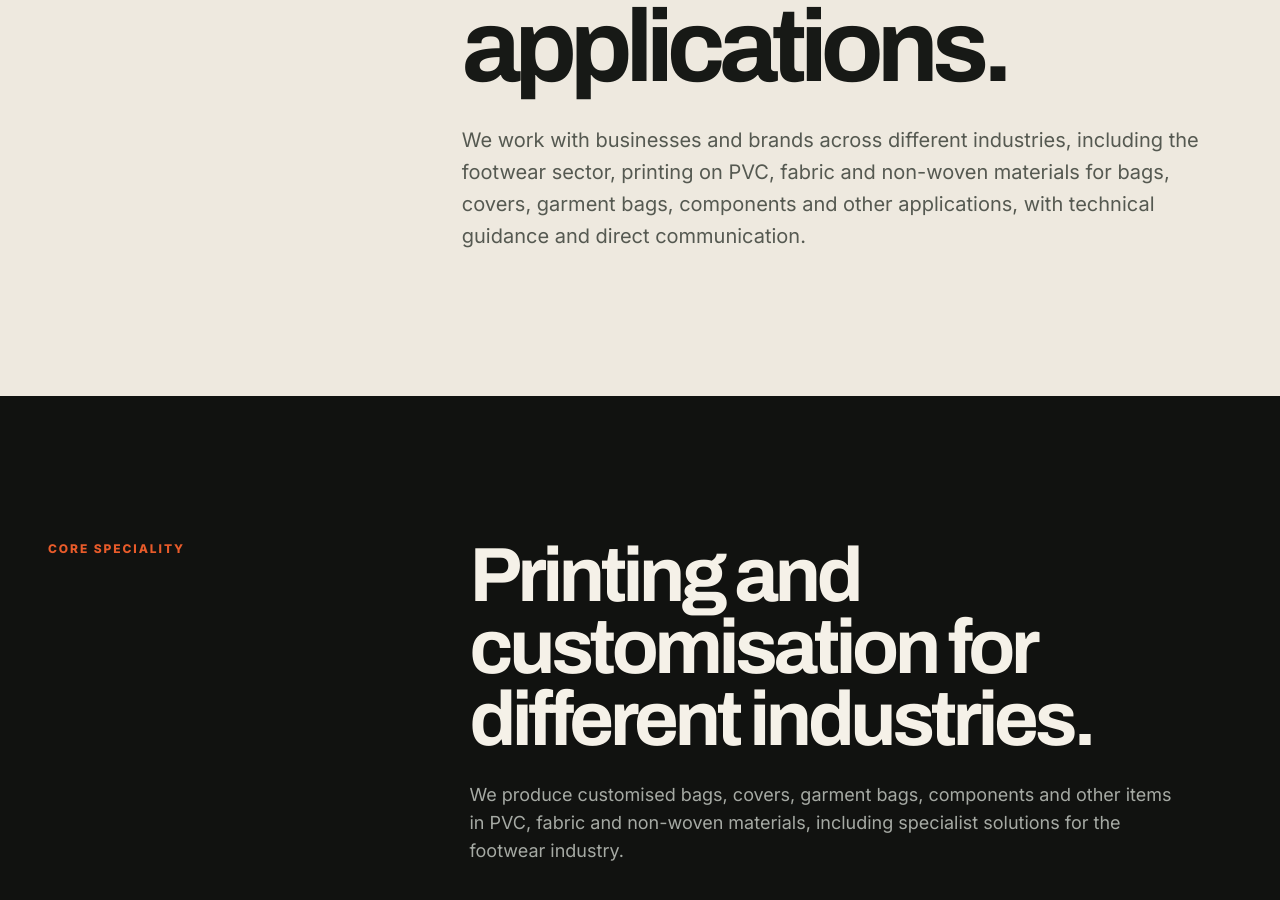
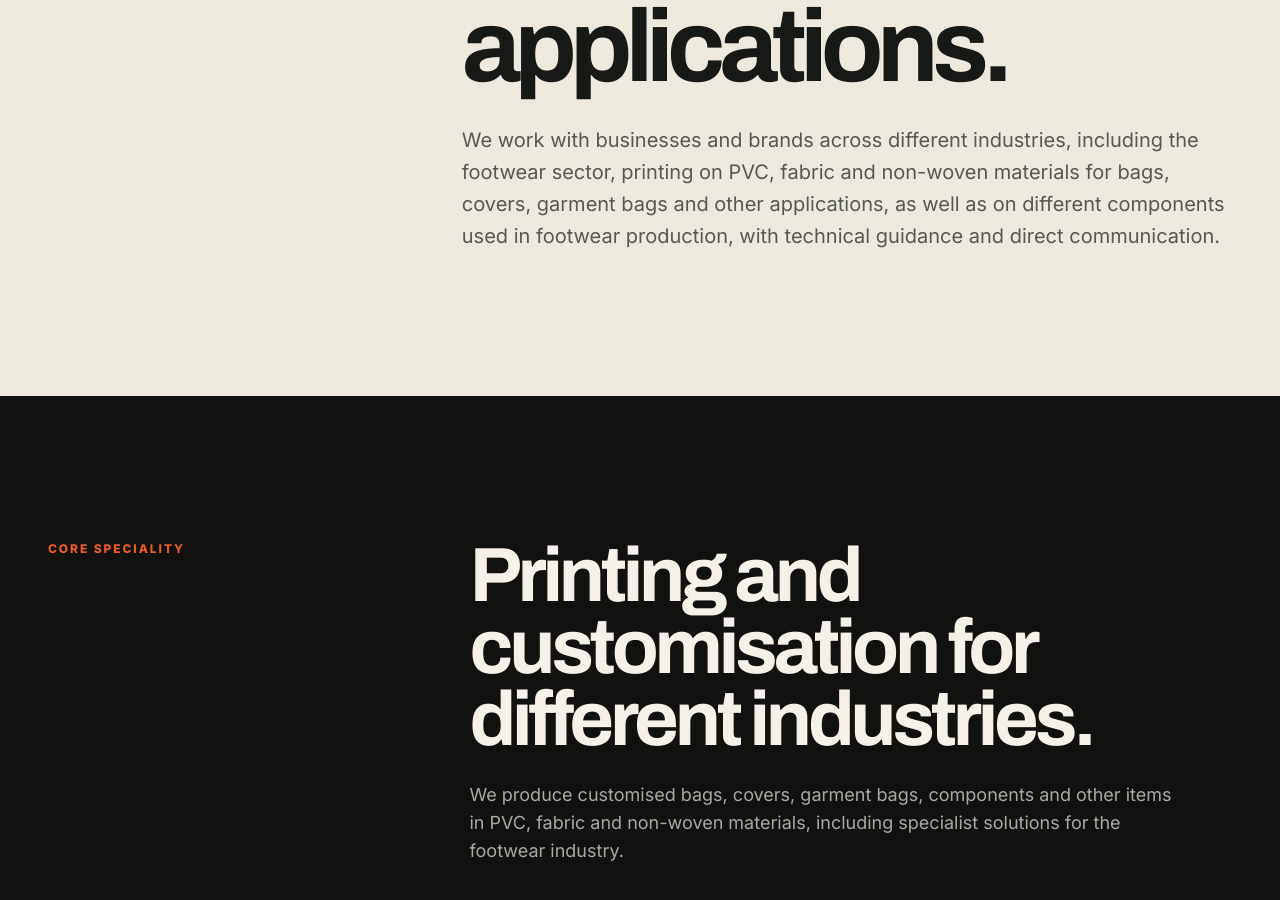
Before and after one commit to Thecreative1/Serifil, a Next.js app: page /en/ in a window 1280 px wide. Shown: the part 1340-2240 px from the top of the page. Built offline with nearby package versions, Linux system fonts and the light colour scheme.

Commit message:
Clarify footwear components wording

```diff
--- a/data/i18n.ts
+++ b/data/i18n.ts
@@ -59,7 +59,7 @@ export const translations = {
       eyebrow: "DA IDEIA AO RESULTADO FINAL",
       title: "Impressão adaptada a diferentes materiais e aplicações.",
       description:
-        "Trabalhamos com empresas e marcas de diferentes setores, incluindo o setor do calçado, produzindo impressão em PVC, tecido e TNT para sacos, capas, porta-fatos, componentes e outras aplicações, com acompanhamento técnico e comunicação direta.",
+        "Trabalhamos com empresas e marcas de diferentes setores, incluindo o setor do calçado, realizando impressão em PVC, tecido e TNT para sacos, capas, porta-fatos e outras aplicações, assim como em diferentes componentes utilizados na produção de calçado, com acompanhamento técnico e comunicação direta.",
     },
     services: {
       eyebrow: "ESPECIALIDADE PRINCIPAL",
@@ -361,7 +361,7 @@ export const translations = {
       eyebrow: "FROM IDEA TO FINAL RESULT",
       title: "Printing adapted to different materials and applications.",
       description:
-        "We work with businesses and brands across different industries, including the footwear sector, printing on PVC, fabric and non-woven materials for bags, covers, garment bags, components and other applications, with technical guidance and direct communication.",
+        "We work with businesses and brands across different industries, including the footwear sector, printing on PVC, fabric and non-woven materials for bags, covers, garment bags and other applications, as well as on different components used in footwear production, with technical guidance and direct communication.",
     },
     services: {
       eyebrow: "CORE SPECIALITY",
```
